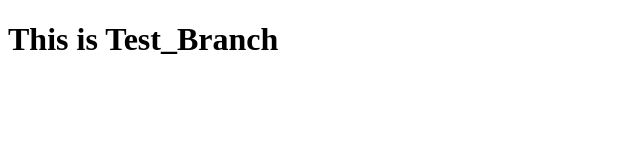
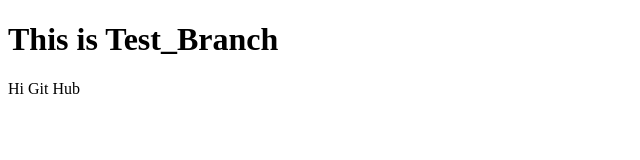
Before and after one commit to WIJESINGHA-WPDS/GitHubRepo1, a plain HTML site: page index.html in a window 1280 px wide. Shown: the full height of the page, 0-640 px from the left. Drawn offline with Linux system fonts and the light colour scheme.

Commit message:
Update index.html
1st commit

```diff
--- a/index.html
+++ b/index.html
@@ -7,5 +7,6 @@
 </head>
 <body>
     <h1>This is Test_Branch</h1>
+    <p>Hi Git Hub</p>
 </body>
 </html>
```
